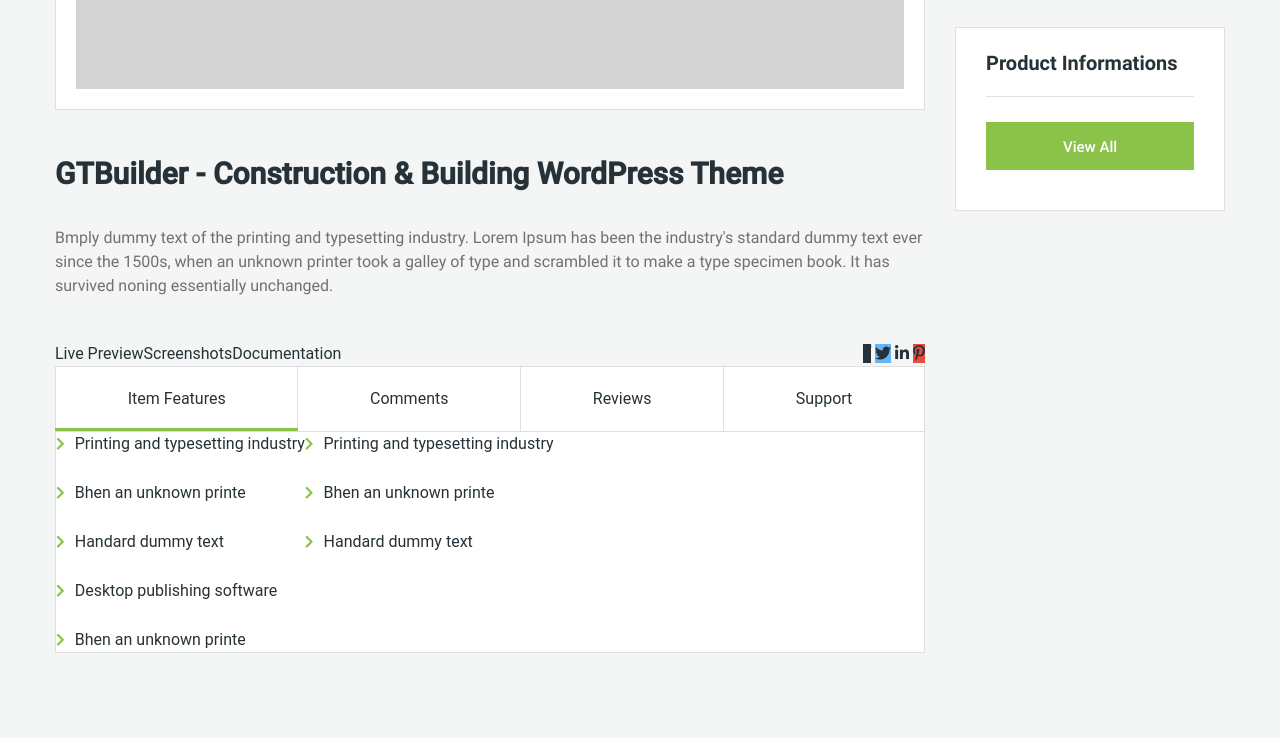
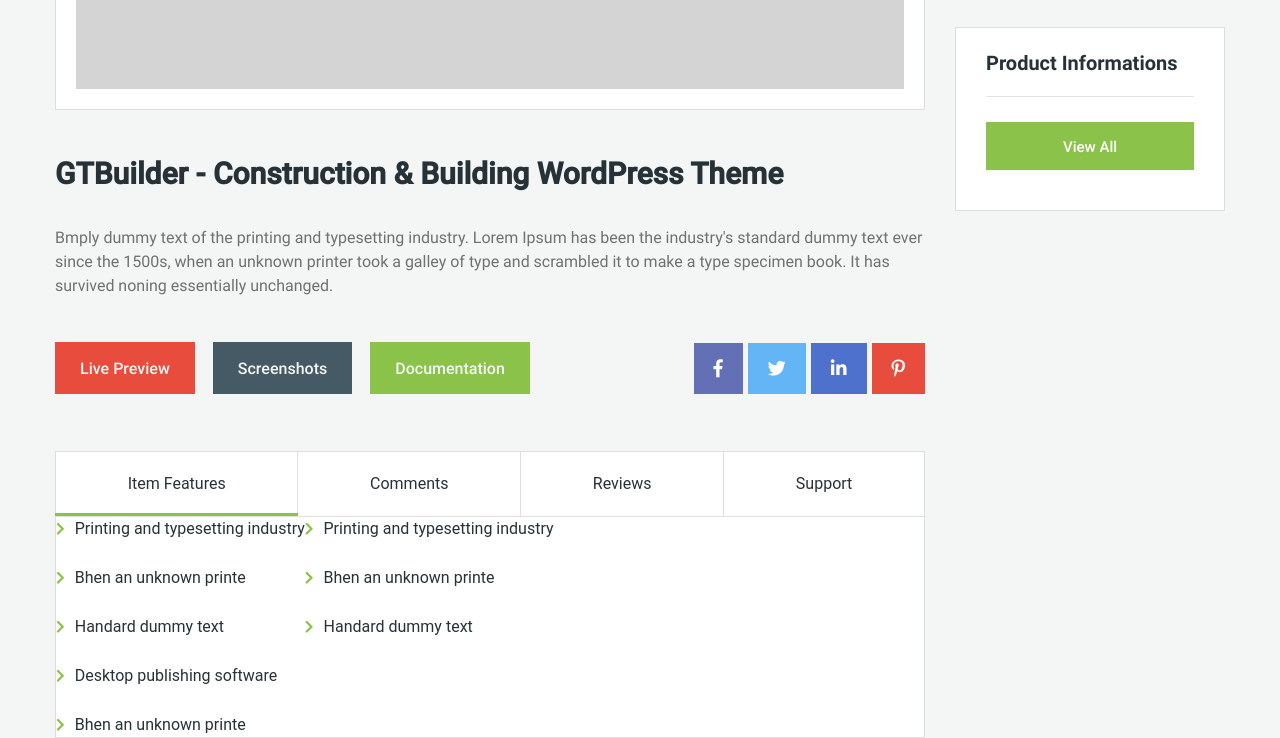
Before and after one commit to Olga-Grichanovskaya/project-STORE, a website: page app/product-details.html in a window 1280 px wide. Shown: the part 864-1602 px from the top of the page. Before the commit the page ends 1517 px from the top, so only its background shows below. Drawn offline with nearby package versions, Linux system fonts and the light colour scheme.

Commit message:
add product-links and style

```diff
--- a/app/css/style.css
+++ b/app/css/style.css
@@ -57,6 +57,9 @@
 }
 .bg-light-blue {
 	background-color: #64b5f6;
+}
+.bg-blue {
+	background-color: #4f71ce;
 }
 .bg-violet {
 	background-color: #6370b6;
@@ -132,6 +135,13 @@
 	-webkit-border-radius: 0;
 	   -moz-border-radius: 0;
 	        border-radius: 0;
+}
+.product-btn {
+	font-family: 'robotomedium', sans-serif;
+	font-size: 1rem;
+	color: #f4f6f5;
+	border: 1px solid transparent;
+	padding: 13px 24px;
 }
 /*==== Default classes end ====*/
 /* ==== Default component start ==== */
@@ -393,9 +403,9 @@
 .dropdown-notify-item:hover .fa-envelope {
 	color: #ef6c00;
 }
-.dropdown-notify-item:hover .dropdown-control i {
+/* .dropdown-menu.show .dropdown-notify-item:hover .dropdown-control {
 	color: #263238;
-}
+} */
 .notify-item-info .notify-direction {
 	display: block;
 	margin-bottom: 5px;
@@ -623,6 +633,41 @@
 .product-info-wrap .product-baner {
 	padding: 20px;
 }
+.product-links {
+	margin-bottom: 57px;
+}
+.product-btn + .product-btn {
+	margin-left: 18px;
+}
+.product-social .product-link + .product-link {
+	margin-left: 5px;
+}
+.product-social .product-link {
+	font-size: 1.125rem;
+	color: #fff;
+	padding: 12px 20px;
+}
+.product-social .product-link.facebook:hover {
+	color: #6370b6;
+	background-color: #fff;
+	border: 1px solid #6370b6;
+}
+.product-social .product-link.twitter:hover {
+	color:  #64b5f6;
+	background-color: #fff;
+	border: 1px solid #6370b6;
+}
+.product-social .product-link.linkedin:hover {
+	color: #4f71ce;
+	background-color: #fff;
+	border: 1px solid #4f71ce;
+}
+.product-social .product-link.pinterest:hover {
+	color: #e74c3c;
+	background-color: #fff;
+	border: 1px solid #e74c3c;
+}
+
 .product-description {
 	padding: 40px 0 45px;
 }
--- a/app/product-details.html
+++ b/app/product-details.html
@@ -296,16 +296,16 @@
                                 <p class="product-info-text">Bmply dummy text of the printing and typesetting industry. Lorem Ipsum has been the industry's standard dummy text ever since the 1500s, when an unknown printer took a galley of type and scrambled it to make a type specimen book. It has survived noning essentially unchanged. </p>
                             </div>
                             <!-- /.product-description -->
-                            <div class="d-flex">
-                                <a href="#" class="product-btn">Live Preview</a>
-                                <a href="#" class="product-btn">Screenshots</a>
-                                <a href="#" class="product-btn">Documentation</a>
+                            <div class="product-links d-flex align-items-center">
+                                <a href="#" class="product-btn bg-red">Live Preview</a>
+                                <a href="#" class="product-btn bg-dark-grey">Screenshots</a>
+                                <a href="#" class="product-btn bg-green">Documentation</a>
 
-                                <nav class="product-social ml-auto">
-                                    <a href="#" class="bg-dark-blue"><i class="fab fa-facebook-f"></i></a>
-                                    <a href="#" class="bg-light-blue"><i class="fab fa-twitter"></i></a>
-                                    <a href="#" class="bg-blue"><i class="fab fa-linkedin-in"></i></a>
-                                    <a href="#" class="bg-red"><i class="fab fa-pinterest-p"></i></a>
+                                <nav class="d-flex product-social ml-auto">
+                                    <a href="#" class="product-link facebook bg-violet"><i class="fab fa-facebook-f"></i></a>
+                                    <a href="#" class="product-link twitter bg-light-blue"><i class="fab fa-twitter"></i></a>
+                                    <a href="#" class="product-link linkedin bg-blue"><i class="fab fa-linkedin-in"></i></a>
+                                    <a href="#" class="product-link pinterest bg-red"><i class="fab fa-pinterest-p"></i></a>
                                 </nav>
                                 <!-- /.product-social -->
                             </div>
@@ -394,7 +394,6 @@
                                 <!-- /.aside-title -->
 
 
-
                                 <button class="btn btn-big bg-green">View All</button>
 
                             </div>
--- a/src/css/style.css
+++ b/src/css/style.css
@@ -57,6 +57,9 @@
 }
 .bg-light-blue {
 	background-color: #64b5f6;
+}
+.bg-blue {
+	background-color: #4f71ce;
 }
 .bg-violet {
 	background-color: #6370b6;
@@ -126,6 +129,13 @@
 	color: #f4f6f5;
 	/* padding: 5px 15px; */
 	border-radius: 0;
+}
+.product-btn {
+	font-family: 'robotomedium', sans-serif;
+	font-size: 1rem;
+	color: #f4f6f5;
+	border: 1px solid transparent;
+	padding: 13px 24px;
 }
 /*==== Default classes end ====*/
 /* ==== Default component start ==== */
@@ -374,9 +384,9 @@
 .dropdown-notify-item:hover .fa-envelope {
 	color: #ef6c00;
 }
-.dropdown-notify-item:hover .dropdown-control i {
+/* .dropdown-menu.show .dropdown-notify-item:hover .dropdown-control {
 	color: #263238;
-}
+} */
 .notify-item-info .notify-direction {
 	display: block;
 	margin-bottom: 5px;
@@ -590,6 +600,41 @@
 .product-info-wrap .product-baner {
 	padding: 20px;
 }
+.product-links {
+	margin-bottom: 57px;
+}
+.product-btn + .product-btn {
+	margin-left: 18px;
+}
+.product-social .product-link + .product-link {
+	margin-left: 5px;
+}
+.product-social .product-link {
+	font-size: 1.125rem;
+	color: #fff;
+	padding: 12px 20px;
+}
+.product-social .product-link.facebook:hover {
+	color: #6370b6;
+	background-color: #fff;
+	border: 1px solid #6370b6;
+}
+.product-social .product-link.twitter:hover {
+	color:  #64b5f6;
+	background-color: #fff;
+	border: 1px solid #6370b6;
+}
+.product-social .product-link.linkedin:hover {
+	color: #4f71ce;
+	background-color: #fff;
+	border: 1px solid #4f71ce;
+}
+.product-social .product-link.pinterest:hover {
+	color: #e74c3c;
+	background-color: #fff;
+	border: 1px solid #e74c3c;
+}
+
 .product-description {
 	padding: 40px 0 45px;
 }
```
Also changed, not shown: app/css/style.min.css.
